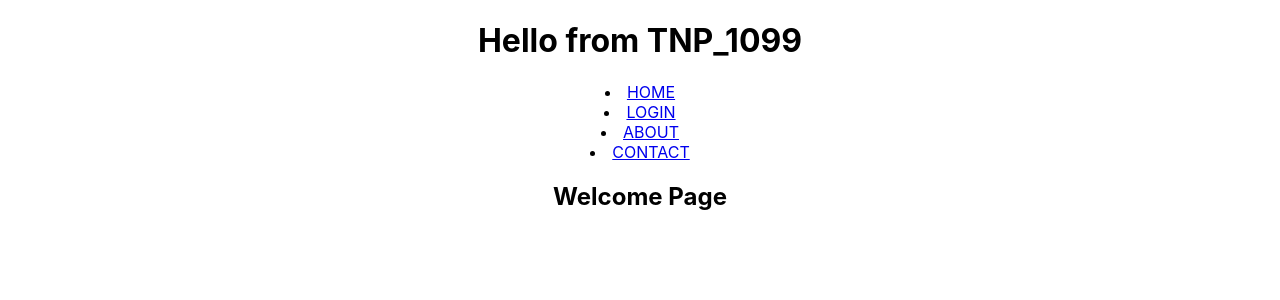
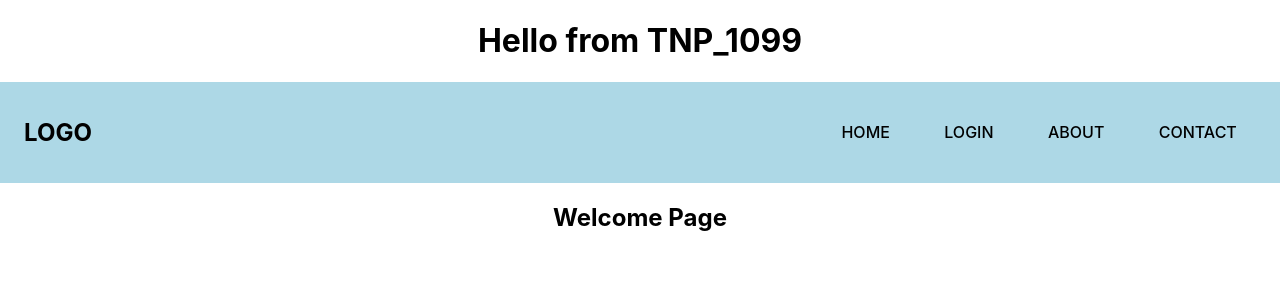
Before and after one commit to zicna/tnp_1099_frontend, a React (Create React App) app: page / in a window 1280 px wide. Shown: the top 300 px of the page. Built offline with nearby package versions, Linux system fonts and the light colour scheme.

Commit message:
move NavBar to new folder, add basic css

```diff
--- a/src/App.js
+++ b/src/App.js
@@ -1,7 +1,7 @@
 import './App.css';
 import RoutesContainer from './containers/RoutesContainer';
 
-import NavBar from './components/NavBar';
+import NavBar from './components/navbar/NavBar';
 
 function App() {
   return (
--- a/src/components/NavBar.js
+++ /dev/null
@@ -1,30 +0,0 @@
-import React, { useContext } from 'react'
-import { NavLink } from 'react-router-dom'
-import { UserContext } from '../storeAndContext/UserProvider'
-
-export default function NavBar() {
-  const { user } = useContext(UserContext)
-  return (
-    <div>
-      <li>
-        <NavLink to="/home">HOME</NavLink>
-      </li>
-      {user ? (
-        <li>
-          <NavLink to="/profile">PROFILE</NavLink>
-        </li>
-      ) : (
-        ''
-      )}
-      <li>
-        <NavLink to="/login">LOGIN</NavLink>
-      </li>
-      <li>
-        <NavLink to="/about">ABOUT</NavLink>
-      </li>
-      <li>
-        <NavLink to="/contact">CONTACT</NavLink>
-      </li>
-    </div>
-  )
-}
--- /dev/null
+++ b/src/components/navbar/NavBar.js
@@ -0,0 +1,46 @@
+import React, { useContext } from 'react'
+import { NavLink } from 'react-router-dom'
+import { UserContext } from '../../storeAndContext/UserProvider'
+import styles from './navbar.module.css'
+
+export default function NavBar() {
+  const { user } = useContext(UserContext)
+  return (
+    <div className={styles.container}>
+      <div>
+        <h2>LOGO</h2>
+      </div>
+      <div className={styles.liContainer}>
+        <li>
+          <NavLink to="/home" className={styles.navlink}>
+            HOME
+          </NavLink>
+        </li>
+        {user ? (
+          <li>
+            <NavLink to="/profile" className={styles.navlink}>
+              PROFILE
+            </NavLink>
+          </li>
+        ) : (
+          ''
+        )}
+        <li>
+          <NavLink to="/login" className={styles.navlink}>
+            LOGIN
+          </NavLink>
+        </li>
+        <li>
+          <NavLink to="/about" className={styles.navlink}>
+            ABOUT
+          </NavLink>
+        </li>
+        <li>
+          <NavLink to="/contact" className={styles.navlink}>
+            CONTACT
+          </NavLink>
+        </li>
+      </div>
+    </div>
+  )
+}
--- /dev/null
+++ b/src/components/navbar/navbar.module.css
@@ -0,0 +1,31 @@
+.container {
+  display: flex;
+  flex-direction: row;
+  justify-content: space-between;
+  padding: 1rem 1.5rem;
+  align-items: center;
+  background-color: lightblue;
+}
+
+.liContainer {
+  display: flex;
+  flex-direction: row;
+  justify-content: space-evenly;
+}
+
+.liContainer li {
+    list-style-type: none;
+    margin-left: 1rem;
+}
+
+.navlink{
+    color: black;
+    font-weight: 500;
+    text-decoration: none;
+    padding: .7rem 1.2rem;
+    border-top-left-radius: 12px;
+    border-bottom-right-radius: 12px ;
+}
+.navlink:hover{
+    background-color: rgba(76, 76, 76, .1);
+}
```
